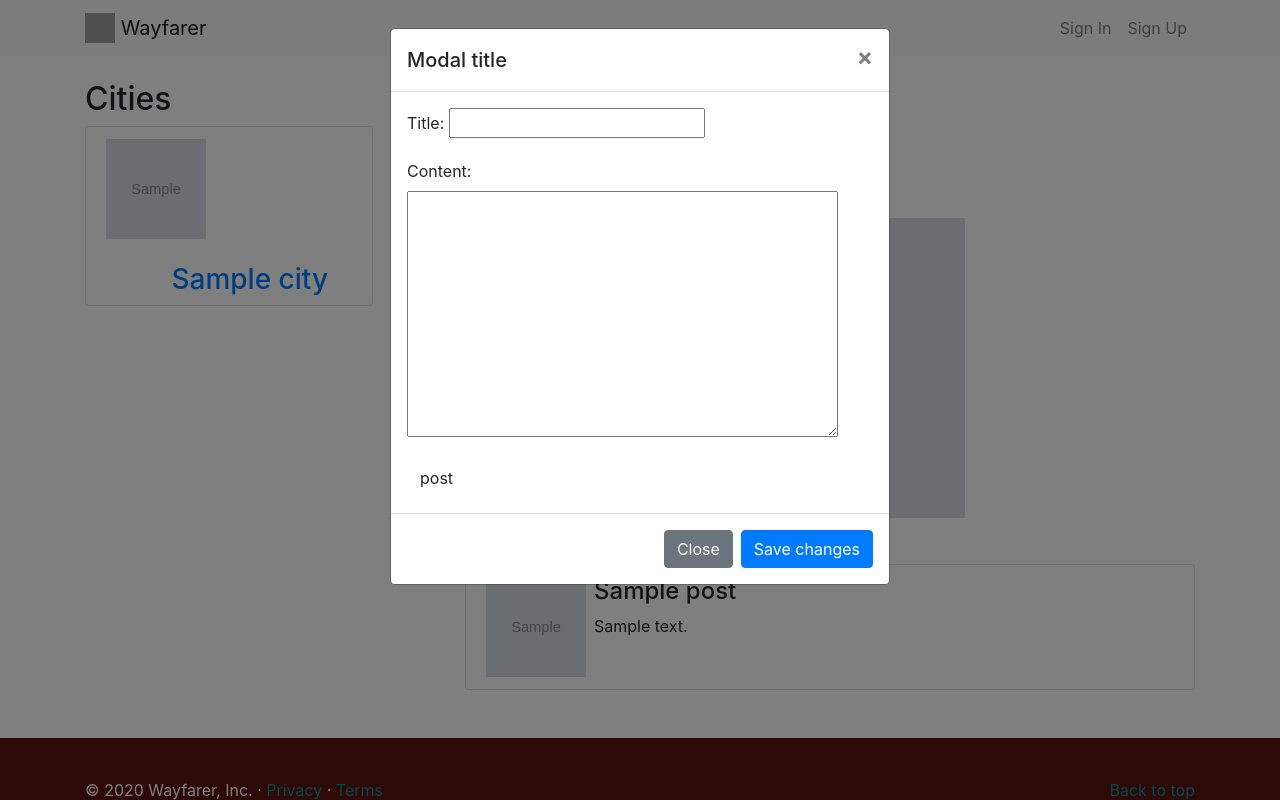
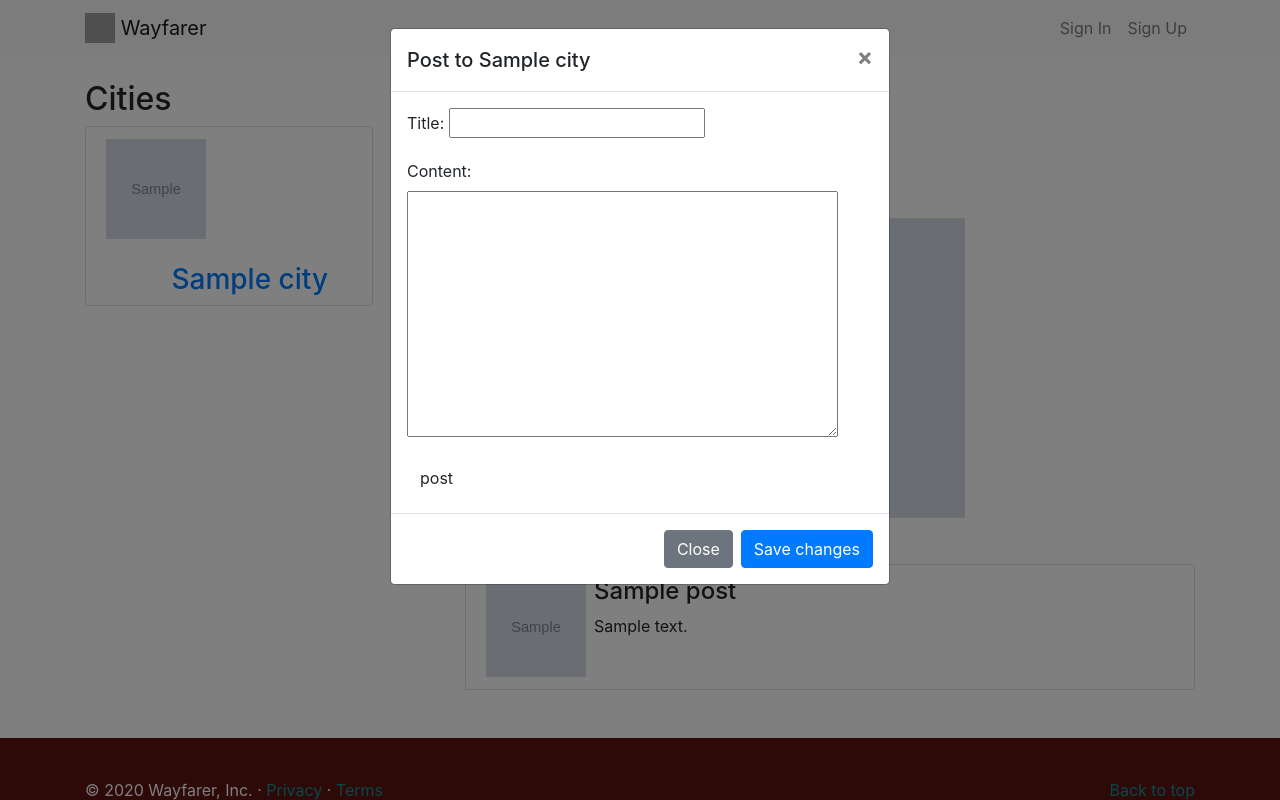
Before and after one commit to gabtorre/wayfarer, a Django app: page /cities/1 in a window 1280 px wide, after a click on "New Post". Run offline with Django 3.2, Linux system fonts and the light colour scheme; tables that the repository leaves empty hold one stand-in row (values such as "Sample post"); grey boxes marked "Sample" are stand-in pictures; some libraries are stand-ins or nearby versions; grey boxes are pictures that could not be loaded.

Commit message:
tweaked some titles

```diff
--- a/main_app/templates/Post/post.html
+++ b/main_app/templates/Post/post.html
@@ -52,7 +52,7 @@
           <div class="modal-body">
 
             <!-- delete post confirm-->
-            <p>Are you sure you want to delete this post?</p>
+            <p>Are you sure you want to delete <em>{{post.title}}</em>?</p>
             <a href="{% url 'post_delete' post.id%}">Confirm</a>
 
           </div>
--- a/main_app/templates/main.html
+++ b/main_app/templates/main.html
@@ -53,7 +53,7 @@
       <div class="modal-dialog" role="document">
         <div class="modal-content">
           <div class="modal-header">
-            <h5 class="modal-title" id="newPostModalLabel">Modal title</h5>
+            <h5 class="modal-title" id="newPostModalLabel">Post to {{c_city.name}}</h5>
             <button type="button" class="close" data-dismiss="modal" aria-label="Close">
               <span aria-hidden="true">&times;</span>
             </button>
```
